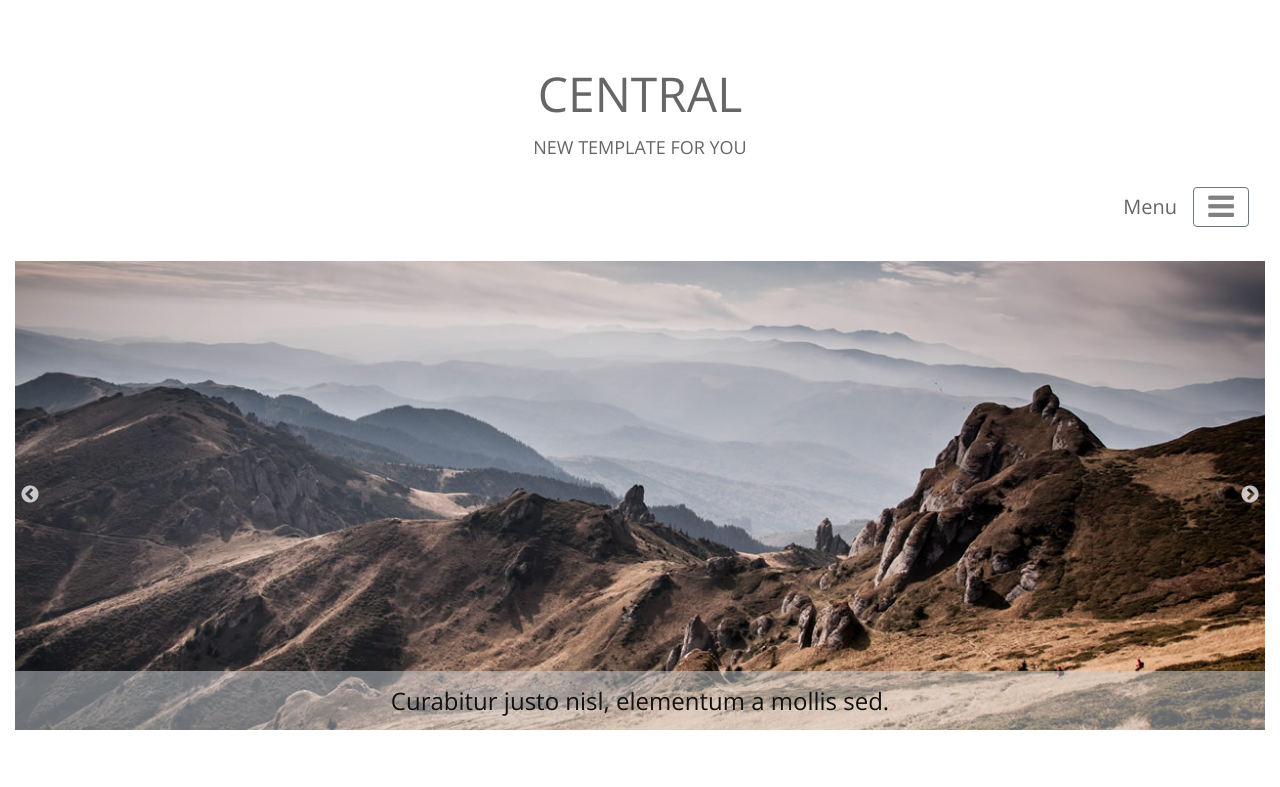
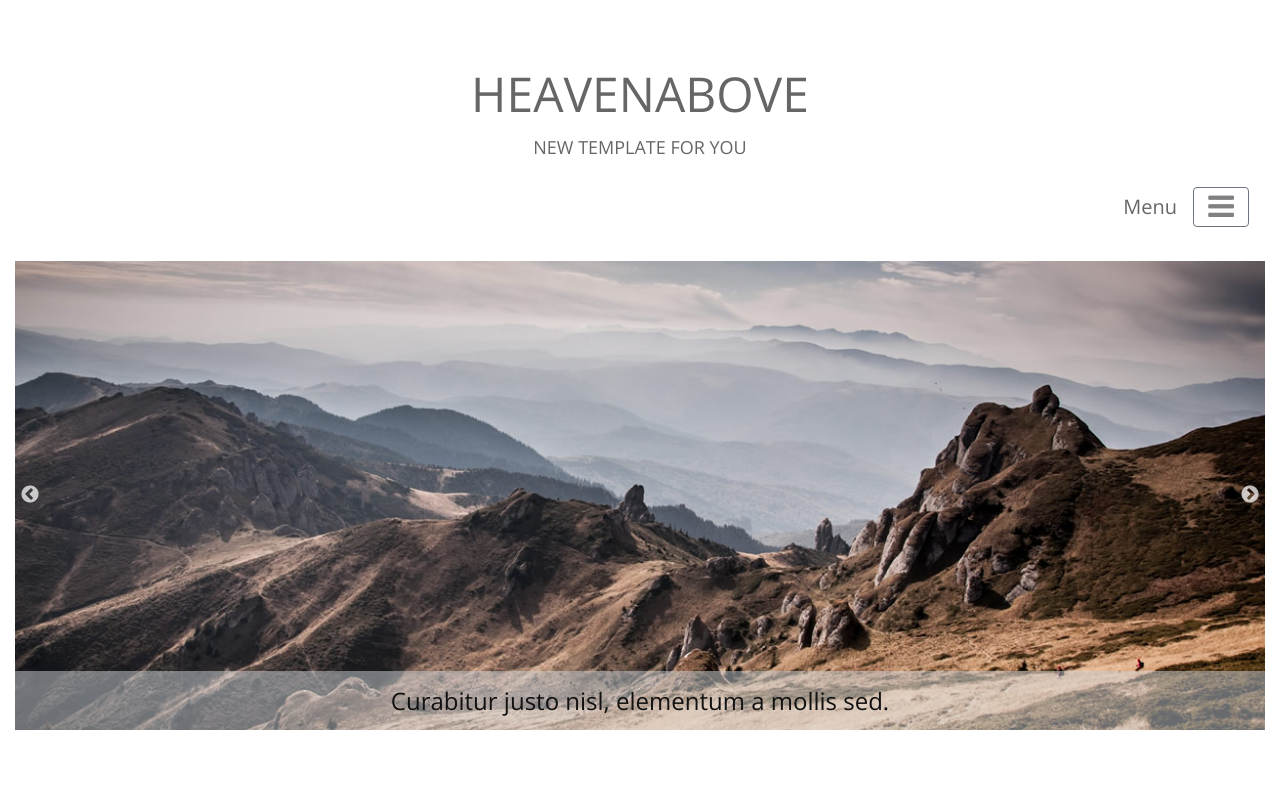
Before and after one commit to aarkd/livecode, a plain HTML site: page index.html in a window 1280 px wide. Shown: the top 787 px of the page. Drawn offline with nearby package versions, Linux system fonts and the light colour scheme.

Commit message:
modified index.html to heavenabove

```diff
--- a/index.html
+++ b/index.html
@@ -47,7 +47,7 @@
     <div class="container">
         <section class="tm-section-head" id="top">
             <header id="header" class="text-center tm-text-gray">
-                <h1>CENTRAL</h1>
+                <h1>HEAVENABOVE</h1>
                 <p>NEW TEMPLATE FOR YOU</p>
             </header>
 
```
